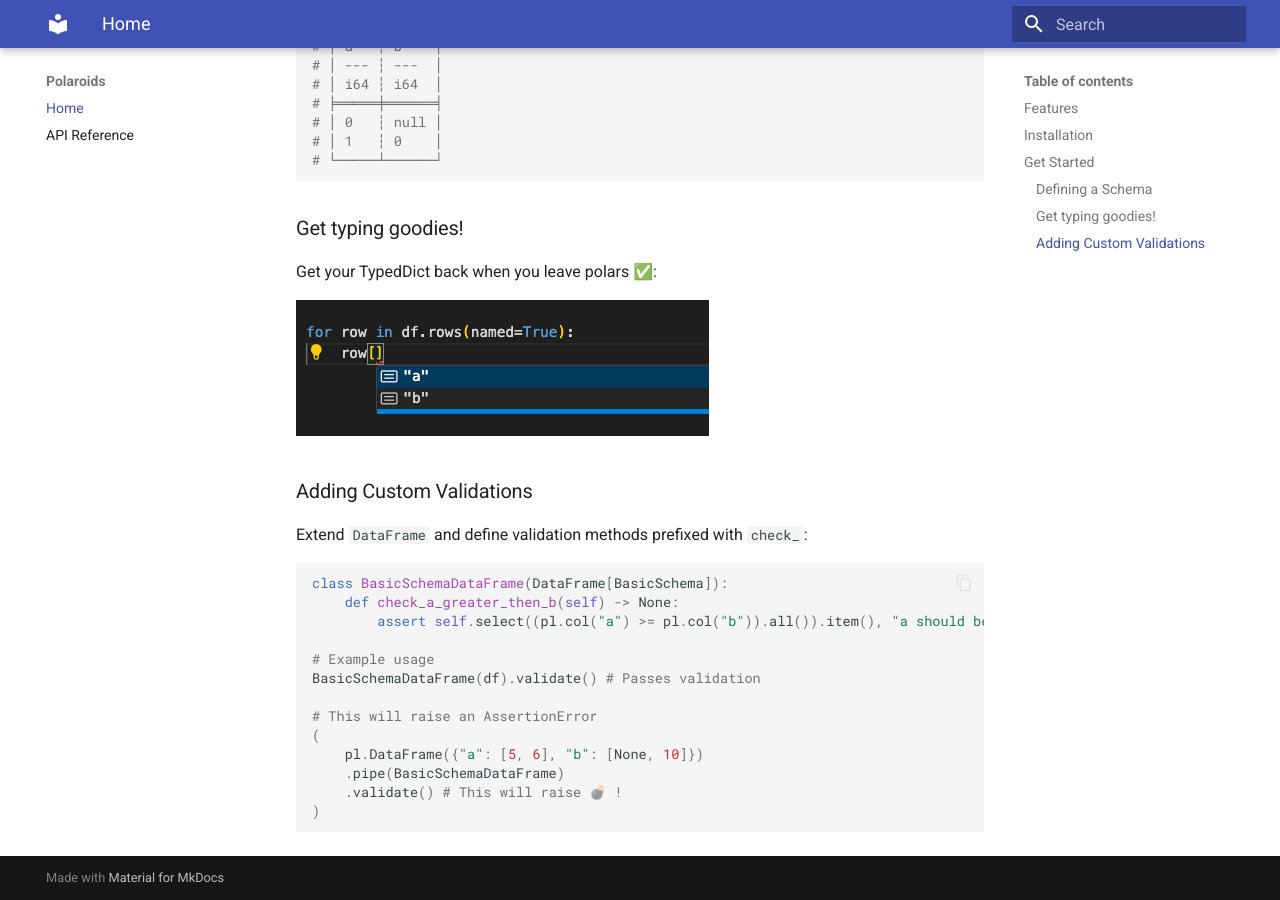
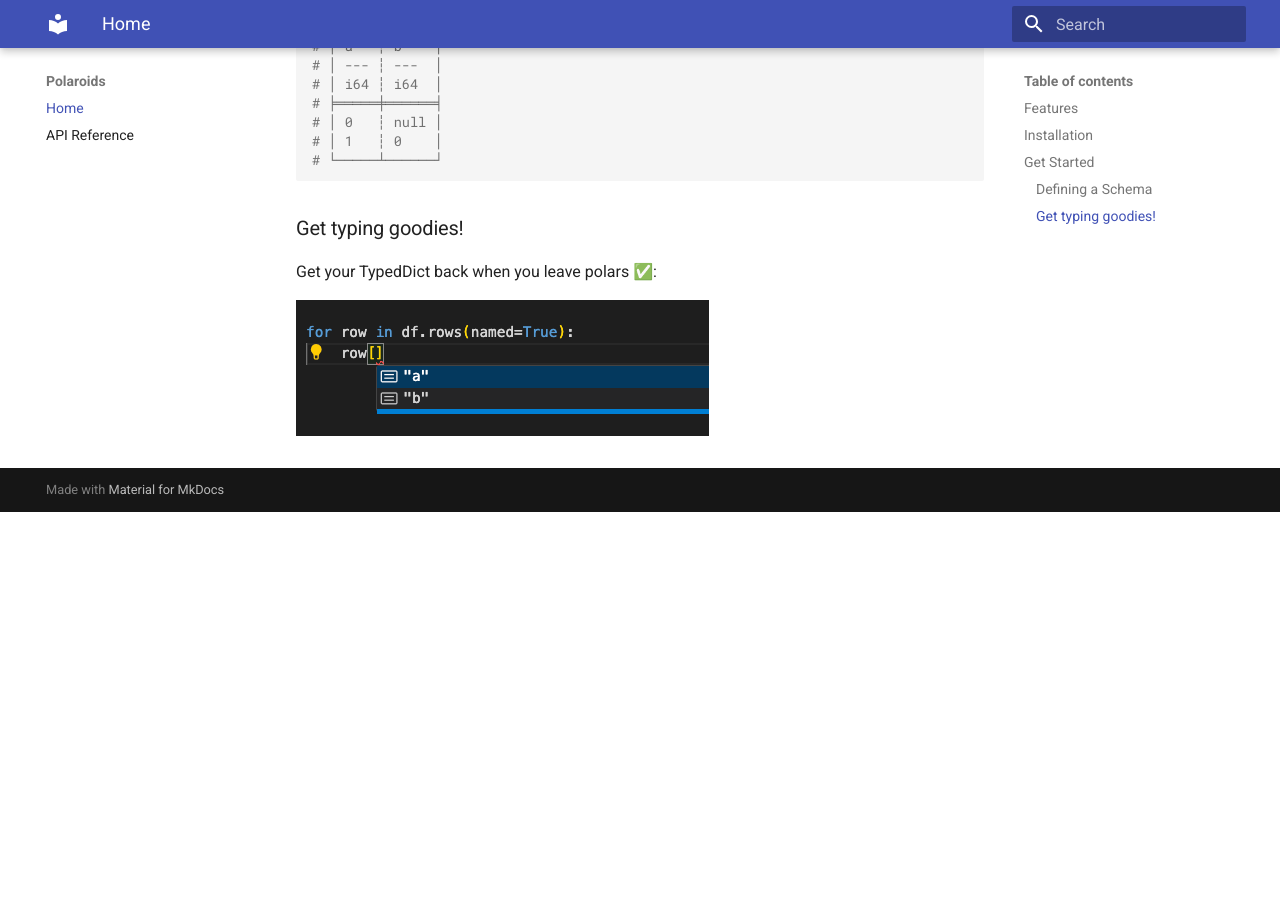
Before and after one commit to gab23r/polaroids, an MkDocs documentation site: the page built from docs/index.md, in a window 1280 px wide and 900 px high, scrolled down 1074 px. Built offline with MkDocs 1.6.1 and Material for MkDocs 9.7.7, drawn with Linux system fonts in a browser that asks for light colours; after the commit the page ends 1586 px from its top, so only the background shows below that; some of the changed text lies outside the part shown.

Commit message:
remove BasicSchemaDataFrame

````diff
--- a/docs/index.md
+++ b/docs/index.md
@@ -1,4 +1,4 @@
-# Polars on Steroids!
+# Polars on steroids!
 
 This package provides a generic extension to Polars `DataFrame`, allowing data validation and typing goodies.
 
@@ -51,23 +51,3 @@
 Get your TypedDict back when you leave polars ✅:
 
 ![alt text](img/typing_completion.png)
-
-
-### Adding Custom Validations
-Extend `DataFrame` and define validation methods prefixed with `check_`:
-
-```python
-class BasicSchemaDataFrame(DataFrame[BasicSchema]):
-    def check_a_greater_then_b(self) -> None:
-        assert self.select((pl.col("a") >= pl.col("b")).all()).item(), "a should be greater the b"
-
-# Example usage
-BasicSchemaDataFrame(df).validate() # Passes validation
-
-# This will raise an AssertionError
-(
-    pl.DataFrame({"a": [5, 6], "b": [None, 10]})
-    .pipe(BasicSchemaDataFrame)
-    .validate() # This will raise 💣 !
-)
-```
````
Also changed, not shown: README.md (+1 -1 lines), 2 other files.
